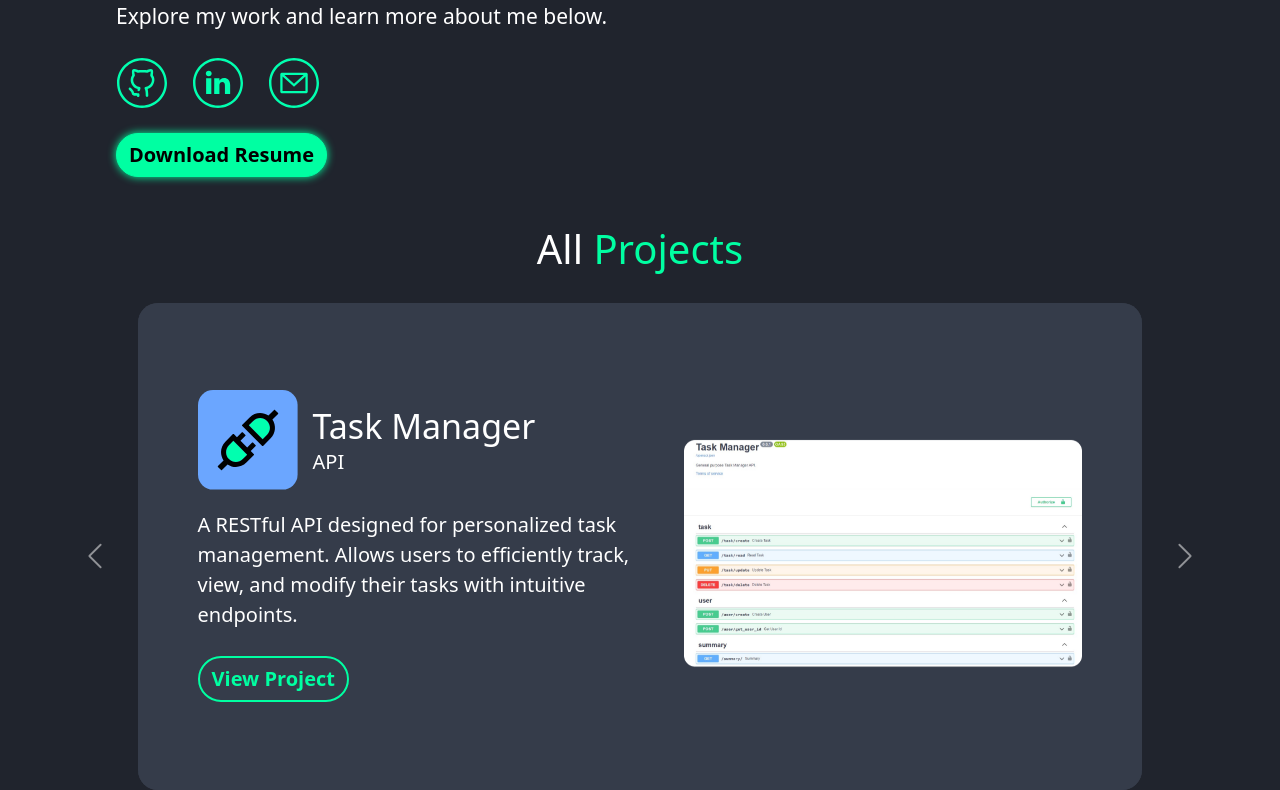
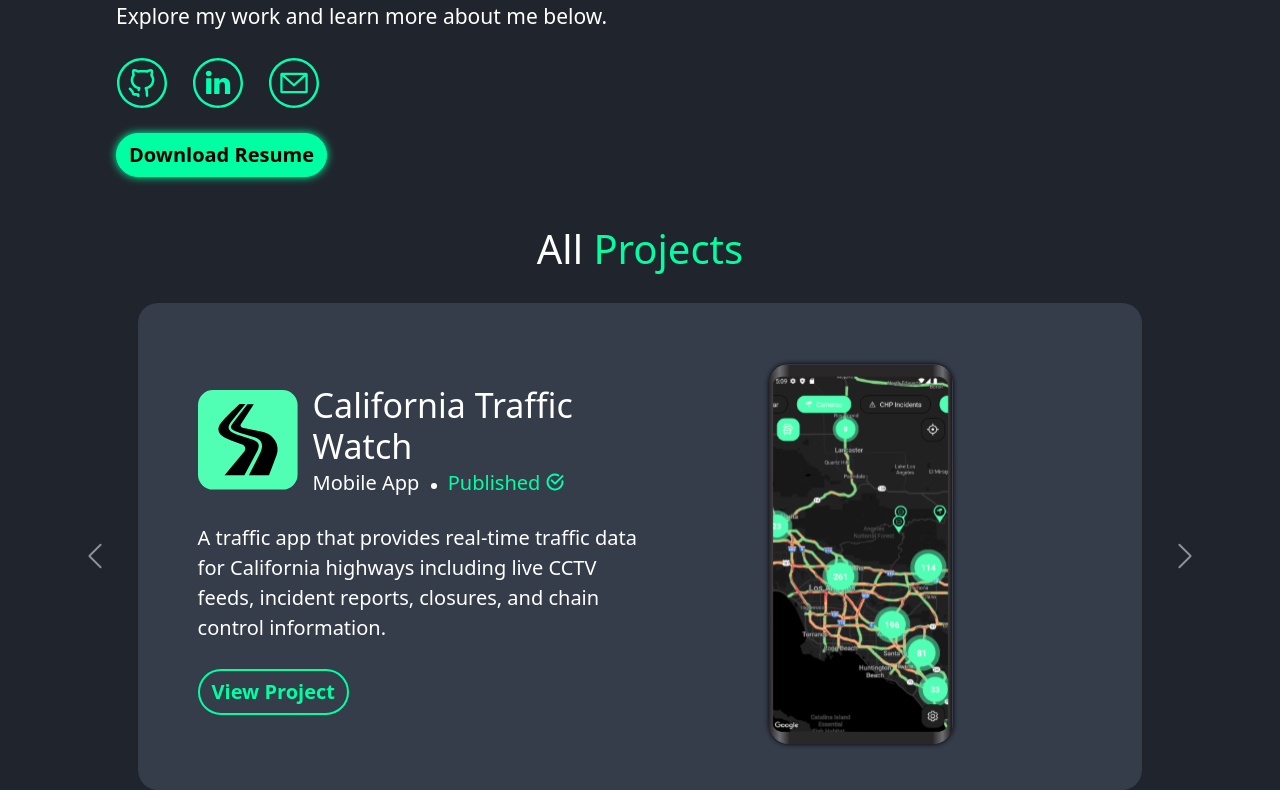
Before and after one commit to KallosP/PortfolioWebsiteImproved, a React (Vite) app in the folder packages/react-frontend/: page / in a window 1280 px wide. Shown: the part 296-1086 px from the top of the page. Built offline with nearby package versions, Linux system fonts and the light colour scheme.

Commit message:
changed ctw to active in carousel

```diff
--- a/packages/react-frontend/src/components/Projects.jsx
+++ b/packages/react-frontend/src/components/Projects.jsx
@@ -67,7 +67,7 @@
 			<div id="carouselExample" className={carouselDivClasses}>
 				<div className={carouselInnerClasses}>
 					{/* CTW */}
-					<div className={carouselItemClasses}>
+					<div className={carouselItemActiveClasses}>
 						<div className={projectInfoClasses}>
 							<div className={projectHeaderClasses}>
 								<img src={ctwIcon} className={iconImgClasses} alt="CTW Icon" />
@@ -113,7 +113,7 @@
 						<img src={avcPhoneImage} className={mobileImageClasses} alt="AVC Mobile Image" />
 					</div>
 					{/* SWEet Note */}
-					<div className={carouselItemActiveClasses}>
+					<div className={carouselItemClasses}>
 						<div className={projectInfoClasses}>
 							<div className={projectHeaderClasses}>
 								<img src={sweetNoteIcon} className={iconImgClasses} alt="SWEet Note Icon" />
@@ -132,7 +132,7 @@
 						<img src={sweetNoteImage} className={webImageClasses} alt="SWEet Note Web Image" />
 					</div>
 					{/* Task Manager API */}
-					<div className={carouselItemActiveClasses}>
+					<div className={carouselItemClasses}>
 						<div className={projectInfoClasses}>
 							<div className={projectHeaderClasses}>
 								<img src={taskManagerIcon} className={iconImgClasses} alt="Task Manager API Icon" />
```
